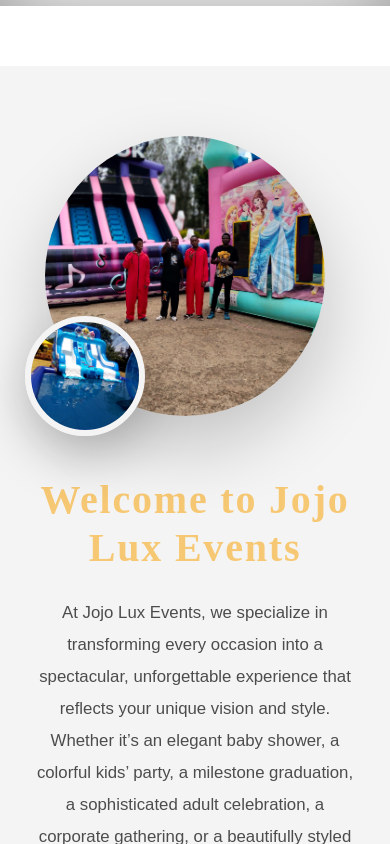
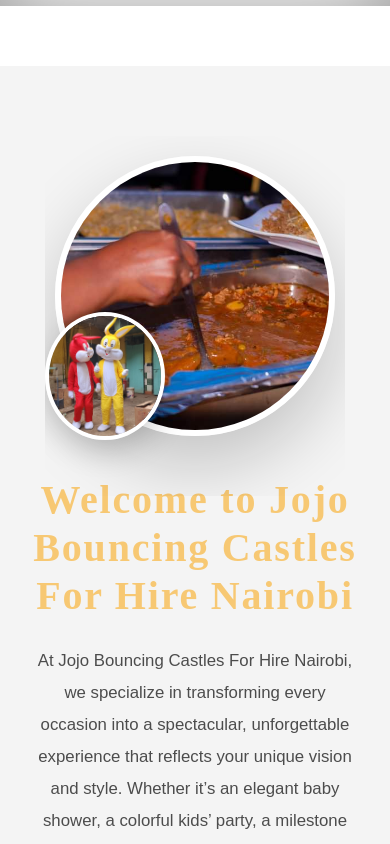
Before and after one commit to itsybitsy254/Events-Host-Webapp-final, a React (Vite) app: page / in a window 390 px wide. Shown: the part 1160-2004 px from the top of the page. Built offline with nearby package versions, Linux system fonts and the light colour scheme.

Commit message:
Initial commit - add circular carousel code

```diff
--- a/src/App.css
+++ b/src/App.css
@@ -851,6 +851,22 @@ body:not(.no-js) .carousel.hero .carousel-slide {
   padding: 3rem 0;
   border-top: 4px solid var(--color-primary);
 }
+.welcome-image .small-circle {
+  width: 180px;
+  height: 180px;
+  border-radius: 50%;
+  object-fit: cover;
+  position: absolute;
+  bottom: -20px;
+
+  /* CHANGE THIS LINE */
+  right: -20px;  /* Moves it to the right side */
+  left: auto;    /* Clears the previous left setting */
+
+  border: 6px solid #f4f4f4;
+  box-shadow: 0 22px 50px rgba(0, 0, 0, 0.18);
+  z-index: 2;
+}
 .welcome-text { max-width: 850px; margin: auto; font-size: 1.15rem; line-height: 1.8; }
 .carousel.services { height: 50vh; }
 .carousel.services h3 {
--- a/src/App.jsx
+++ b/src/App.jsx
@@ -37,7 +37,7 @@ const heroSlides = [
   { title: "Tents & Bouncing Castles for Hire", quote:"High-quality tents and safe, fun bouncing castles that transform any space into a comfortable and exciting venue for guests of all ages."}
 ];
 
-const welcomeText = `At Jojo Lux Events, we specialize in transforming every occasion into a spectacular, unforgettable experience that reflects your unique vision and style. Whether it’s an elegant baby shower, a colorful kids’ party, a milestone graduation, a sophisticated adult celebration, a corporate gathering, or a beautifully styled outdoor picnic, our team approaches every event with creativity, precision, and care.  We believe that the smallest details make the biggest impact, which is why we thoughtfully design every element—from décor and entertainment to layouts, ambiance, and guest experience.  Our experienced professionals work closely with you from concept to execution, ensuring seamless coordination, stress-free planning, and flawless delivery on the day of your event.  Driven by passion, professionalism, and a commitment to excellence, we go beyond expectations to create moments that are not only visually stunning but emotionally memorable. With Elite Moments Events, you’re not just hosting an event—you’re creating lasting memories that you and your guests will cherish long after the celebration ends.`;
+const welcomeText = `At Jojo Bouncing Castles For Hire Nairobi, we specialize in transforming every occasion into a spectacular, unforgettable experience that reflects your unique vision and style. Whether it’s an elegant baby shower, a colorful kids’ party, a milestone graduation, a sophisticated adult celebration, a corporate gathering, or a beautifully styled outdoor picnic, our team approaches every event with creativity, precision, and care.  We believe that the smallest details make the biggest impact, which is why we thoughtfully design every element—from décor and entertainment to layouts, ambiance, and guest experience.  Our experienced professionals work closely with you from concept to execution, ensuring seamless coordination, stress-free planning, and flawless delivery on the day of your event.  Driven by passion, professionalism, and a commitment to excellence, we go beyond expectations to create moments that are not only visually stunning but emotionally memorable. With Elite Moments Events, you’re not just hosting an event—you’re creating lasting memories that you and your guests will cherish long after the celebration ends.`;
 
 const balloonImages = [
   "/image/img7.jpeg", "/image/img8.jpeg", "/image/img9.jpeg",
@@ -143,17 +143,15 @@ const App = () => {
   <div className="circle-container">
 
     <div className="circle-images">
-      <div className="circle-large">
-        <img src={balloonImages[0]} alt="Event decor" />
-      </div>
-
-      <div className="circle-small">
-        <img src={balloonImages[1]} alt="Event setup" />
-      </div>
+      {/* Using the Carousel component with type "about".
+          This will now cycle through your balloonImages array
+          automatically in the overlapping circle format.
+      */}
+      <Carousel type="about" autoSlide={true} interval={5000} />
     </div>
 
     <div className="circle-text">
-      <h2>Welcome to Jojo Lux Events</h2>
+      <h2>Welcome to Jojo Bouncing Castles For Hire Nairobi</h2>
       <p>{welcomeText}</p>
     </div>
 
@@ -163,17 +161,13 @@ const App = () => {
 
 {/* ===== BALLOON SECTION ===== */}
 <section className="circle-section section-grey">
-
   <div className="circle-container reverse">
 
     <div className="circle-images">
-      <div className="circle-large">
-        <img src="/image/img8.jpeg" alt="Balloon Decor" />
-      </div>
-
-      <div className="circle-small">
-        <img src="/image/img6.jpeg" alt="Event Setup" />
-      </div>
+      {/* We can reuse the Carousel here.
+          It will pull from the same images but keep the site looking active.
+      */}
+      <Carousel type="about" autoSlide={true} interval={4500} />
     </div>
 
     <div className="circle-text">
--- a/src/Carousel.css
+++ b/src/Carousel.css
@@ -112,3 +112,84 @@
 @media (max-width: 768px) {
   .service-card-item { min-width: 100%; }
 }
+/* ================= ABOUT CIRCLES SPECIFIC (Overlapping Look) ================= */
+
+/* Container for the two circles */
+.about-circles-container {
+  position: relative;
+  width: 100%;
+  max-width: 500px;
+  aspect-ratio: 1 / 1; /* Keeps it square so circles don't stretch */
+  margin: 0 auto;
+  display: flex;
+  align-items: center;
+  justify-content: center;
+}
+
+/* The Big Circle */
+.circle-large {
+  width: 85%;
+  height: 85%;
+  border-radius: 50%;
+  overflow: hidden;
+  border: 10px solid #fff;
+  box-shadow: 0 15px 40px rgba(0, 0, 0, 0.1);
+  position: relative;
+  z-index: 1;
+}
+
+/* The Small Circle (Overlapping) */
+.circle-small-overlay {
+  position: absolute;
+  bottom: 5%;
+  left: 0;
+  width: 40%;
+  height: 40%;
+  border-radius: 50%;
+  overflow: hidden;
+  border: 8px solid #fff;
+  box-shadow: 0 10px 30px rgba(0, 0, 0, 0.2);
+  z-index: 2; /* Sits on top of the big circle */
+}
+
+/* Image handling for both circles */
+.circle-large img,
+.circle-small-overlay img {
+  width: 100%;
+  height: 100%;
+  object-fit: cover;
+  display: block;
+}
+
+/* Smooth Transition Animation */
+.fade-in {
+  animation: circleFade 1.2s ease-in-out;
+}
+
+@keyframes circleFade {
+  0% {
+    opacity: 0.5;
+    transform: scale(1.05);
+  }
+  100% {
+    opacity: 1;
+    transform: scale(1);
+  }
+}
+
+/* Responsive adjustment for About Circles */
+@media (max-width: 768px) {
+  .about-circles-container {
+    max-width: 320px;
+    height: 320px;
+    margin-bottom: 40px;
+  }
+
+  .circle-large {
+    border-width: 6px;
+  }
+
+  .circle-small-overlay {
+    border-width: 4px;
+  }
+}
--- a/src/Carousel.jsx
+++ b/src/Carousel.jsx
@@ -20,23 +20,37 @@ const Carousel = ({
   const [currentIndex, setCurrentIndex] = useState(0);
   const images = type === "hero" ? heroImages : serviceImages;
 
-  // Responsive items to show (1 on mobile, 3 on desktop)
   const itemsToShow = type === "hero" ? 1 : 3;
 
   useEffect(() => {
-    if (!autoSlide || items.length <= itemsToShow) return;
+    // Basic safety check for "about" type which doesn't use items array the same way
+    const length = type === "about" ? images.length : items.length;
+    if (!autoSlide || length === 0) return;
 
     const timer = setInterval(() => {
       setCurrentIndex((prev) => {
-        if (type === "hero") return (prev + 1) % items.length;
-        return prev + 1 > items.length - itemsToShow ? 0 : prev + 1;
+        if (type === "hero" || type === "about") return (prev + 1) % length;
+        return prev + 1 > length - itemsToShow ? 0 : prev + 1;
       });
     }, interval);
 
     return () => clearInterval(timer);
-  }, [items.length, autoSlide, interval, type, itemsToShow]);
+  }, [items.length, images.length, autoSlide, interval, type, itemsToShow]);
 
-  if (!items.length) return null;
+  // Renders the overlapping circles for the "About" section
+  const renderAboutCircles = () => (
+    <div className="about-circles-container">
+      <div className="circle-large">
+        <img src={images[currentIndex]} alt="Event Main" className="fade-in" key={`main-${currentIndex}`} />
+      </div>
+      <div className="circle-small-overlay">
+        {/* Shows the next image in the array for variety */}
+        <img src={images[(currentIndex + 1) % images.length]} alt="Event Sub" className="fade-in" key={`sub-${currentIndex}`} />
+      </div>
+    </div>
+  );
+
+  if (type !== "about" && !items.length) return null;
 
   /* ================= HERO SLIDES ================= */
   const renderHeroSlides = () => (
@@ -63,7 +77,7 @@ const Carousel = ({
     </div>
   );
 
-  /* ================= SERVICES SLIDES (THE NEW LOOK) ================= */
+  /* ================= SERVICES SLIDES ================= */
   const renderServiceSlides = () => (
     <div className="services-section-wrapper">
       <div className="services-carousel-window">
@@ -86,8 +100,6 @@ const Carousel = ({
           ))}
         </div>
       </div>
-
-      {/* Dashed Pagination */}
       <div className="dashed-pagination">
         {items.map((_, index) => (
           <span
@@ -102,7 +114,7 @@ const Carousel = ({
 
   return (
     <div className={`carousel-main ${type}`}>
-      {type === "hero" ? renderHeroSlides() : renderServiceSlides()}
+      {type === "hero" ? renderHeroSlides() : type === "about" ? renderAboutCircles() : renderServiceSlides()}
     </div>
   );
 };
```
